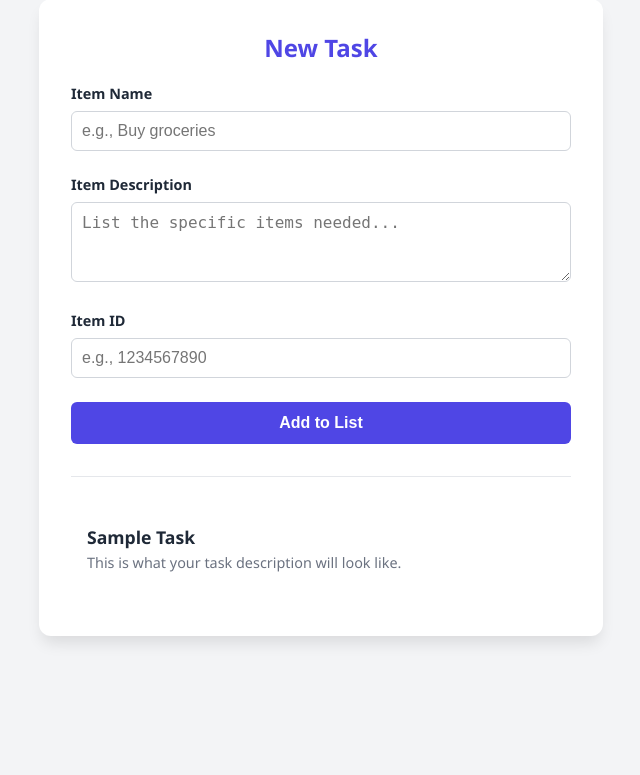
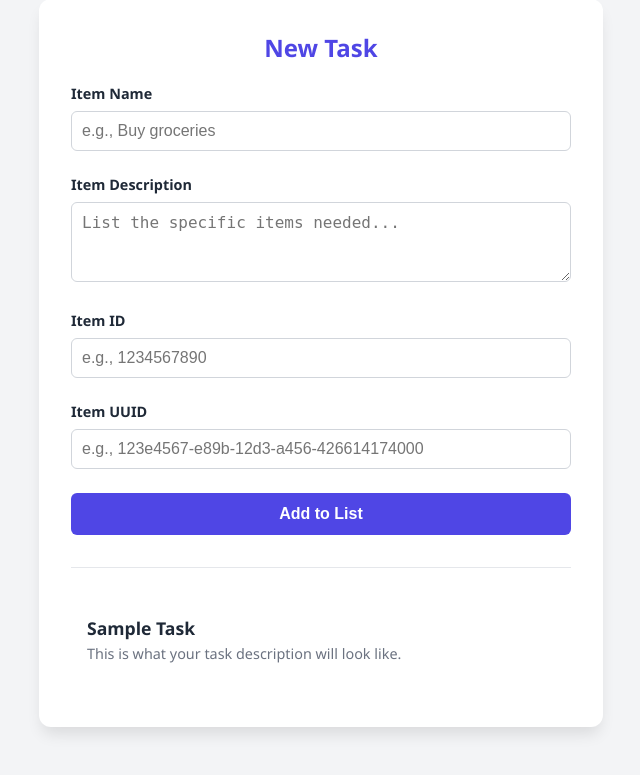
Before and after one commit to Conceal34/devops-tutedude, a Flask app: template frontend/templates/to_do.html in a window 1280 px wide. Shown: the part 49-824 px from the top of the page, without its empty margins (319-959 px from the left). Before the commit the page ends 692 px from the top, so only its background shows below. Run offline with Flask 3, Linux system fonts and the light colour scheme; the template is opened without the code that fills it, so the values that code supplies are empty.

Commit message:
added the uuid in frontend

```diff
--- a/frontend/templates/to_do.html
+++ b/frontend/templates/to_do.html
@@ -131,6 +131,12 @@
             <input type="text" id="itemId" name="itemId" placeholder="e.g., 1234567890" required>
         </div>
 
+        <div class="form-group">
+            <label for="itemUUID">Item UUID</label>
+            <input type="text" id="itemUUID" name="itemUUID" placeholder="e.g., 123e4567-e89b-12d3-a456-426614174000" required>
+        </div>
+
+
         <button type="submit">Add to List</button>
     </form>
 
```
